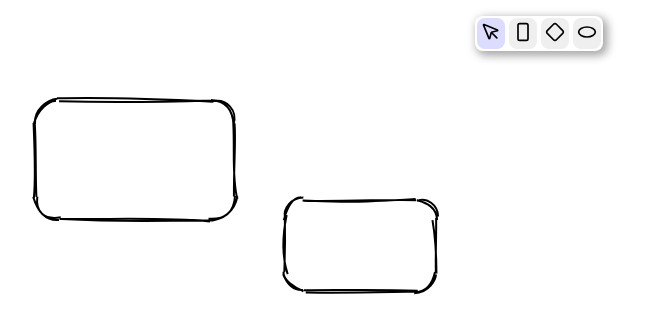
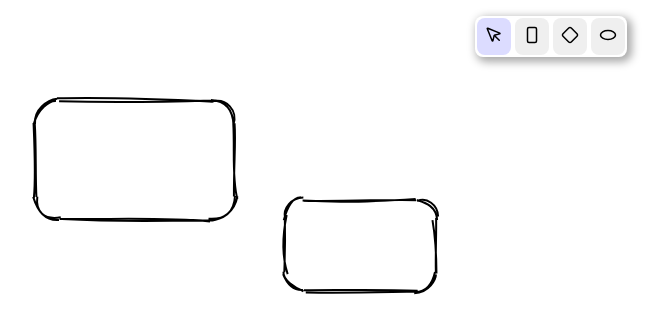
Before and after one commit to FriendlyIndr/WobbleBoard, a React (Vite) app in the folder wobbleboard/: page / in a window 1280 px wide. Shown: the top 334 px of the page, without its empty margins (65-732 px from the left). Built offline with nearby package versions, Linux system fonts and the light colour scheme.

Commit message:
Toolbar made extensible for future tools.

```diff
--- a/wobbleboard/src/index.css
+++ b/wobbleboard/src/index.css
@@ -30,7 +30,7 @@ body {
 .toolbar button {
   border: none;
   cursor: pointer;
-  padding: 4px;
+  padding: 8px;
   border-radius: 8px;
 }
 
--- a/wobbleboard/src/ui/Toolbar.tsx
+++ b/wobbleboard/src/ui/Toolbar.tsx
@@ -11,6 +11,13 @@ type ToolbarProps = {
   tool: Tool;
   setTool: React.Dispatch<React.SetStateAction<Tool>>;
 };
+
+const TOOLBAR_ITEMS = [
+  { tool: TOOLS.selection, icon: MousePointer },
+  { tool: TOOLS.rectangle, icon: RectangleVertical },
+  { tool: TOOLS.diamond, icon: Diamond },
+  { tool: TOOLS.ellipse, icon: Ellipse },
+];
 
 function Toolbar({ tool, setTool }: ToolbarProps) {
   const getStyle = (btnTool: Tool) => ({
@@ -29,33 +36,15 @@ function Toolbar({ tool, setTool }: ToolbarProps) {
       }}
       className="toolbar"
     >
-      <button
-        onClick={() => setTool(TOOLS.selection)}
-        style={getStyle(TOOLS.selection)}
-      >
-        <MousePointer size={20} />
-      </button>
-
-      <button
-        onClick={() => setTool(TOOLS.rectangle)}
-        style={getStyle(TOOLS.rectangle)}
-      >
-        <RectangleVertical size={20} />
-      </button>
-
-      <button
-        onClick={() => setTool(TOOLS.diamond)}
-        style={getStyle(TOOLS.diamond)}
-      >
-        <Diamond size={20} />
-      </button>
-
-      <button
-        onClick={() => setTool(TOOLS.ellipse)}
-        style={getStyle(TOOLS.ellipse)}
-      >
-        <Ellipse size={20} />
-      </button>
+      {TOOLBAR_ITEMS.map(({ tool: itemTool, icon: Icon }) => (
+        <button
+          key={itemTool.type}
+          onClick={() => setTool(itemTool)}
+          style={getStyle(itemTool)}
+        >
+          <Icon size={18} />
+        </button>
+      ))}
     </div>
   );
 }
```
